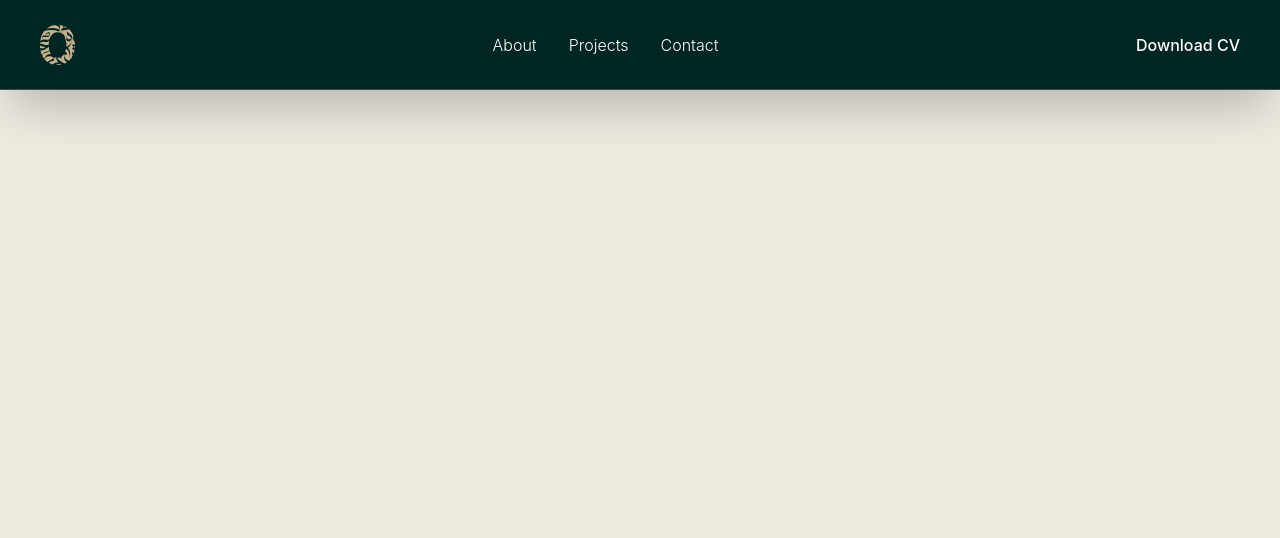
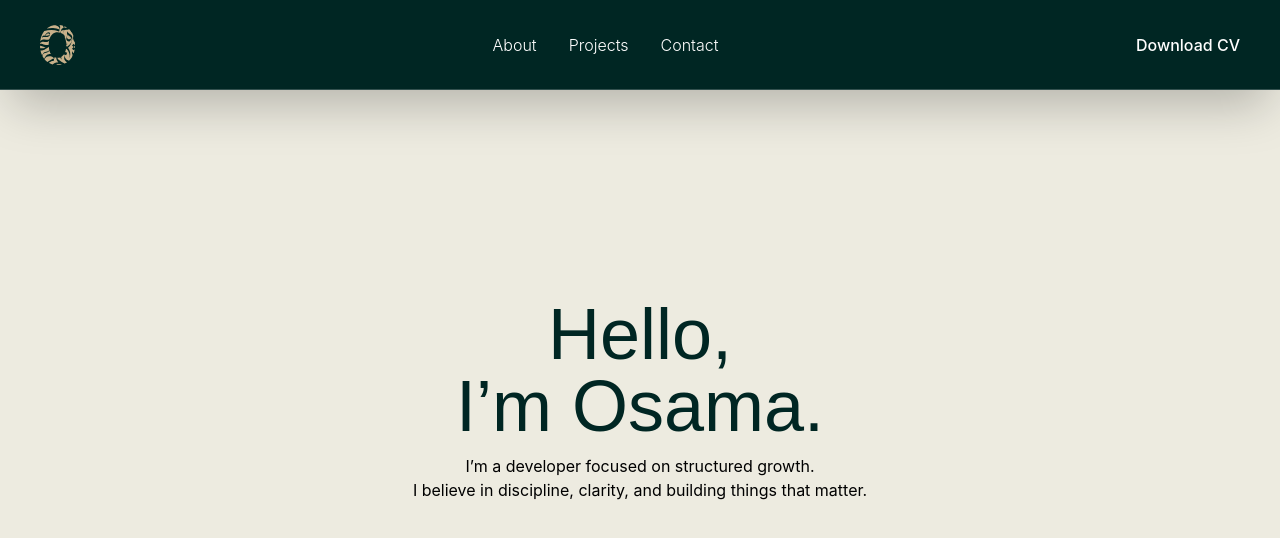
Before and after one commit to osama0210/portfolio-v2, a React (Vite) app in the folder frontend/: page / in a window 1280 px wide. Shown: the top 538 px of the page. Built offline with nearby package versions, Linux system fonts and the light colour scheme.

Commit message:
feat(hero): started implementing hero section with heading and intro text

```diff
--- a/frontend/src/App.tsx
+++ b/frontend/src/App.tsx
@@ -1,10 +1,11 @@
 import Navbar from './components/Navbar';
+import Hero from "./sections/Hero.tsx";
 
 export default function App() {
   return (
       <div className="">
           <Navbar/>
-
+          <Hero/>
     </div>
   );
 }
--- a/frontend/src/sections/Hero.tsx
+++ b/frontend/src/sections/Hero.tsx
@@ -0,0 +1,20 @@
+const Hero = () => {
+  return (
+    <section
+      id="hero"
+      className="min-h-screen flex md:justify-center items-center px-10"
+    >
+      <div className="flex flex-col gap-3 w-fit">
+        <h1 className="text-5xl md:text-7xl text-primary md:text-center">
+          Hello, <br /> I’m Osama.
+        </h1>
+        <p className="md:text-center text-black">
+          I’m a developer focused on structured growth. <br/> I believe in discipline,
+          clarity, and building things that matter.
+        </p>
+      </div>
+    </section>
+  );
+};
+
+export default Hero;
```
